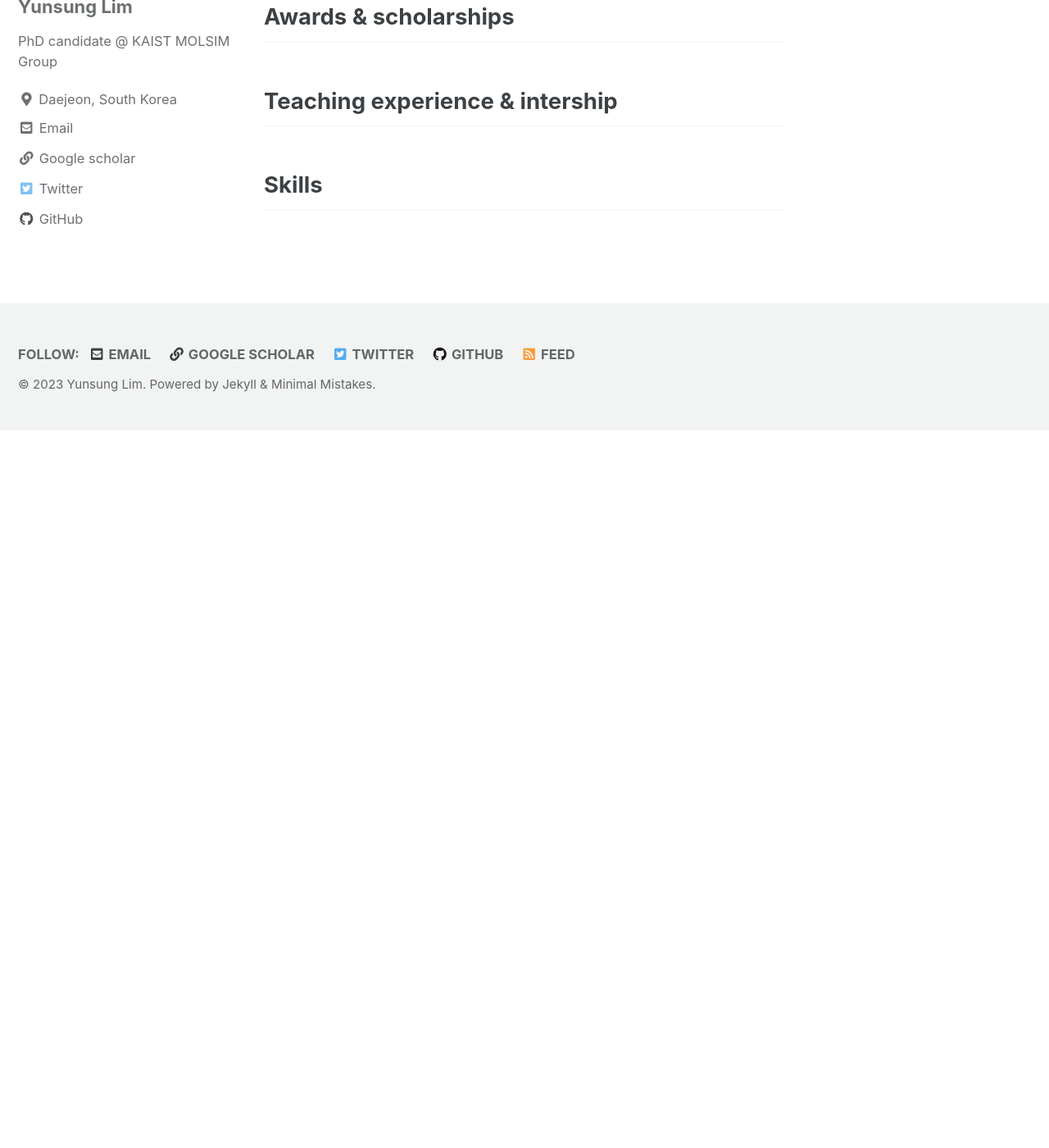
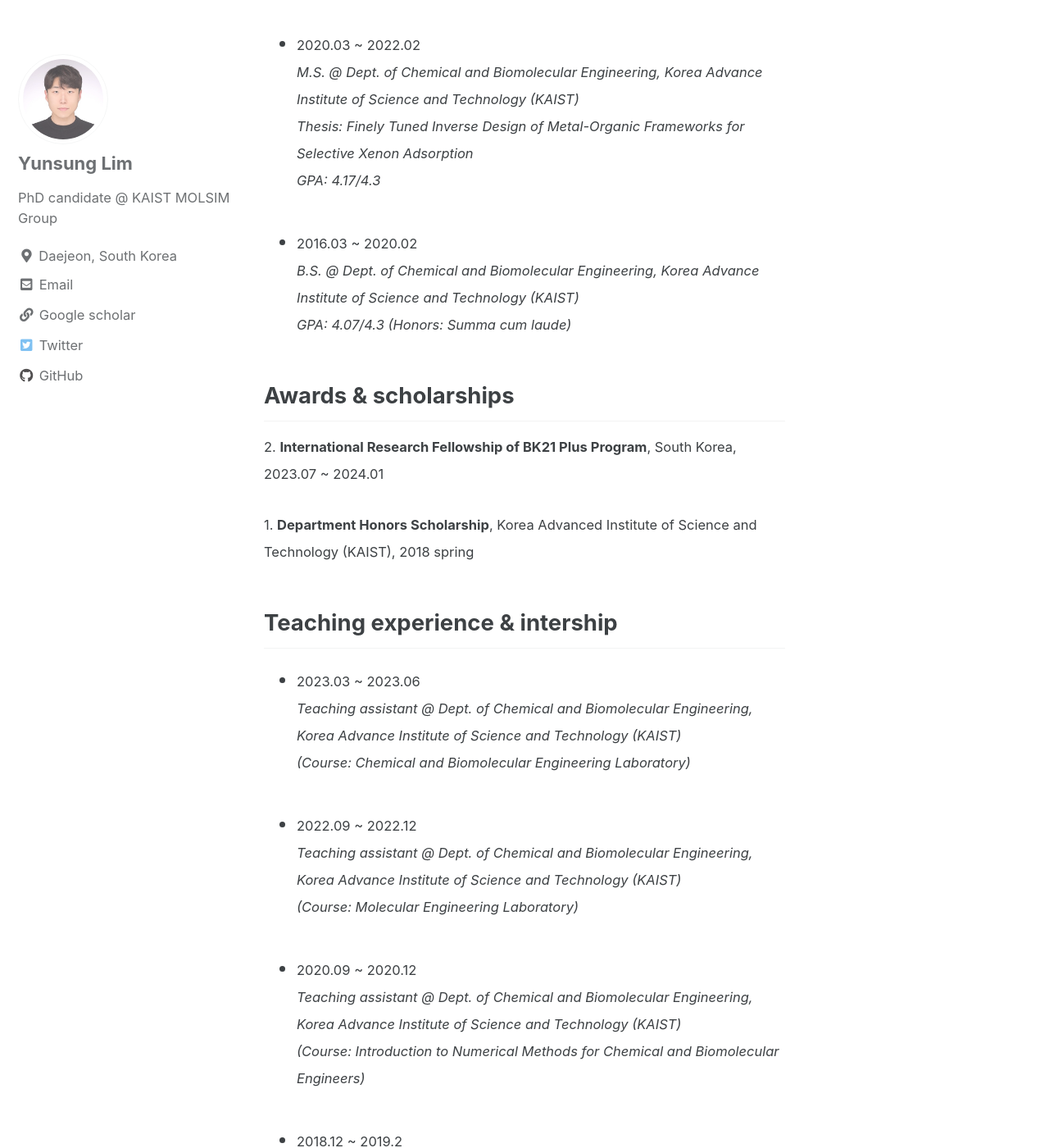
Before and after one commit to YunsungLim/YunsungLim.github.io, a Jekyll site: the page built from _pages/about.md, in a window 1280 px wide and 1400 px high, scrolled down 995 px. Shown: the whole window at 82% size. Built offline with Jekyll 4.4.1, drawn with Linux system fonts in a browser that asks for light colours; cached includes are drawn as plain includes; before the commit the page ends 1520 px from its top, so only the background shows below that; some of the changed text lies outside the part shown.

Commit message:
Update about.md

```diff
--- a/_pages/about.md
+++ b/_pages/about.md
@@ -6,8 +6,16 @@ toc: true
 ---
 
 ## Profile
+* <span style="font-size:85%">Name: Yunsung Lim</span><br/>
+* <span style="font-size:85%">Research keywords: Computational chemistry, Materials design</span><br/>
 
 ## Professional experience
+* <span style="font-size:75%">2023.07 ~ 2024.01</span><br/>
+<span style="font-size:75%"><em>Visiting researcher @ Imperial College London</em></span><br/>
+<br/>
+* <span style="font-size:75%">2020.03 ~ present</span><br/>
+<span style="font-size:75%"><em>Graduate research assistant @ Korea Advance Institute of Science and Technology (KAIST)</em></span><br/>
+<br/>
 
 ## Education
 * <span style="font-size:75%">2022.03 ~ present</span><br/>
@@ -15,16 +23,42 @@ toc: true
 <span style="font-size:75%"><em>GPA: 4.16/4.3</em></span><br/>
 <br/>
 * <span style="font-size:75%">2020.03 ~ 2022.02</span><br/>
-<span style="font-size:75%"><em>M.S. @ Dept. of Chemical and Biomolecular Engineering, Korea Advance Institute of Science and Technology (KAIST)</em></span></br>
+<span style="font-size:75%"><em>M.S. @ Dept. of Chemical and Biomolecular Engineering, Korea Advance Institute of Science and Technology (KAIST)</em></span><br/>
+<span style="font-size:75%"><em>Thesis: Finely Tuned Inverse Design of Metal-Organic Frameworks for Selective Xenon Adsorption</em></span><br/>
 <span style="font-size:75%"><em>GPA: 4.17/4.3</em></span><br/>
 <br/>
 * <span style="font-size:75%">2016.03 ~ 2020.02</span><br/>
-<span style="font-size:75%"><em>B.S. @ Dept. of Chemical and Biomolecular Engineering, Korea Advance Institute of Science and Technology (KAIST)</em></span></br>
-<span style="font-size:75%"><em>GPA: 4.07/4.3</em></span><br/>
+<span style="font-size:75%"><em>B.S. @ Dept. of Chemical and Biomolecular Engineering, Korea Advance Institute of Science and Technology (KAIST)</em></span><br/>
+<span style="font-size:75%"><em>GPA: 4.07/4.3 (Honors: Summa cum laude)</em></span><br/>
+
+## Awards & scholarships
+<span style="font-size:75%">2. **International Research Fellowship of BK21 Plus Program**, South Korea, 2023.07 ~ 2024.01</span>
+
+<span style="font-size:75%">1. **Department Honors Scholarship**, Korea Advanced Institute of Science and Technology (KAIST), 2018 spring</span>
+
+## Teaching experience & intership
+* <span style="font-size:75%">2023.03 ~ 2023.06</span><br/>
+<span style="font-size:75%"><em>Teaching assistant @ Dept. of Chemical and Biomolecular Engineering, Korea Advance Institute of Science and Technology (KAIST)</em></span><br/>
+<span style="font-size:75%"><em>(Course: Chemical and Biomolecular Engineering Laboratory)</em></span><br/>
+<br/>
+* <span style="font-size:75%">2022.09 ~ 2022.12</span><br/>
+<span style="font-size:75%"><em>Teaching assistant @ Dept. of Chemical and Biomolecular Engineering, Korea Advance Institute of Science and Technology (KAIST)</em></span><br/>
+<span style="font-size:75%"><em>(Course: Molecular Engineering Laboratory)</em></span><br/>
+<br/>
+* <span style="font-size:75%">2020.09 ~ 2020.12</span><br/>
+<span style="font-size:75%"><em>Teaching assistant @ Dept. of Chemical and Biomolecular Engineering, Korea Advance Institute of Science and Technology (KAIST)</em></span><br/>
+<span style="font-size:75%"><em>(Course: Introduction to Numerical Methods for Chemical and Biomolecular Engineers)</em></span><br/>
+<br/>
+* <span style="font-size:75%">2018.12 ~ 2019.2</span><br/>
+<span style="font-size:75%"><em>Internship program @ SK Hynix</em></span><br/>
+<span style="font-size:75%"><em>(Team: DRAM Photo)</em></span><br/>
+<br/>
+* <span style="font-size:75%">2018.03 ~ 2018.6</span><br/>
+<span style="font-size:75%"><em>Teaching assistant @ Dept. of Chemical and Biomolecular Engineering, Korea Advance Institute of Science and Technology (KAIST)</em></span><br/>
+<span style="font-size:75%"><em>(Course: Chemical and Biomolecular Engineering Analysis)</em></span><br/>
 <br/>
 
-## Awards & scholarships
-
-## Teaching experience & intership
-
 ## Skills
+<span style="font-size:75%">**Molecular simulation tools** - VASP, RASPA, LAMMPS</span>
+<span style="font-size:75%">**Visualization tool** - Materials Studio, VESTA, VMD, OVITO</span>
+<span style="font-size:75%">**Programming language** - Python</span>
```
